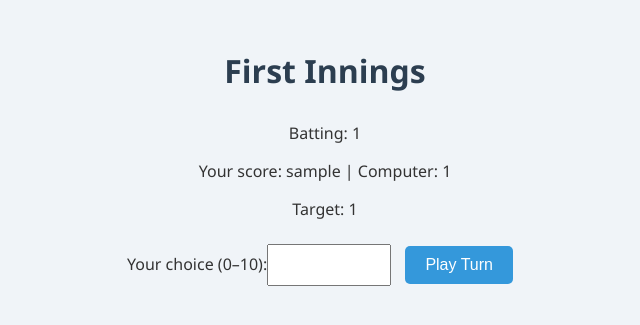
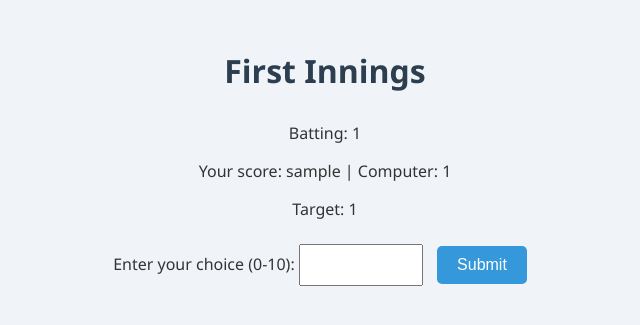
Before and after one commit to AdarshKumarDash/hand-cricket-web, a Flask app: page /play in a window 1280 px wide. Shown: the top 325 px of the page, without its empty margins (315-955 px from the left). Run offline with Flask 3, Linux system fonts and the light colour scheme; the visitor is signed in with stand-in values (Sample User, id 1); parts of the project's set-up code (start-up, migrations or seed data) failed here and were passed over.

Commit message:
Updated play route and input handling

```diff
--- a/app.py
+++ b/app.py
@@ -161,7 +161,7 @@ def play_innings(batsman_name, bowler_name, target=None):
             print(f"{bowler_name} chose: {bowler}")
         else:
             batsman = random.choice(list(range(0, 11)))
-            bowler = int(input("Enter your choice (0-10): "))
+            bowler = int(request.form['user_input'])
             print(f"{batsman_name} chose: {batsman}")
 
         if batsman == 0 and bowler != 0:
--- a/templates/play.html
+++ b/templates/play.html
@@ -24,8 +24,9 @@
     <hr>
   {% endif %}
   <form method="post">
-    <label>Your choice (0–10):<input name="user_input" type="number" min="0" max="10" required></label>
-    <button type="submit">Play Turn</button>
+    <label for="user_input">Enter your choice (0-10):</label>
+    <input type="number" name="user_input" id="user_input" min="0" max="10" required>
+    <button type="submit">Submit</button>
   </form>
 </body>
 </html>
```
